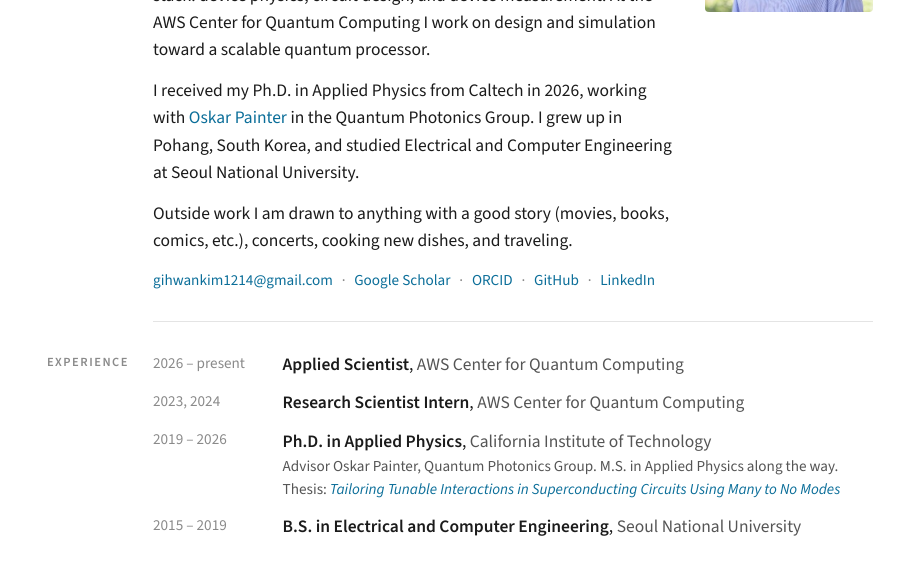
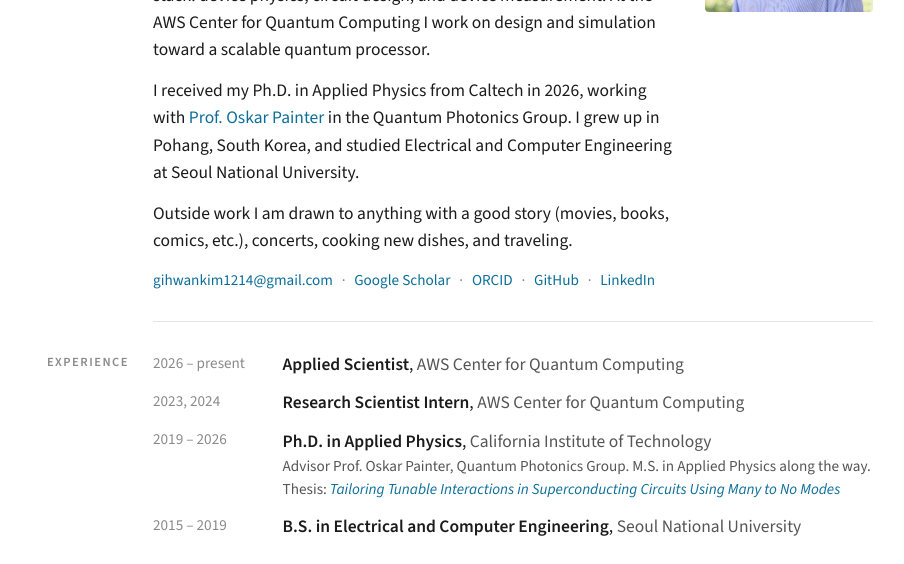
Before and after one commit to gihwan-scqubits/gihwan-scqubits.github.io, a Jekyll site: the page built from index.md, in a window 1280 px wide and 900 px high. Shown: the part 241-805 px from the top of the window, without its empty margins (127-1031 px from the left). Built offline with Jekyll 4.4.1, drawn with Linux system fonts in a browser that asks for light colours.

Commit message:
Prof. Oskar Painter
Co-Authored-By: Claude Fable 5.1 <noreply@anthropic.com>
Claude-Session: https://claude.ai/code/session_01D9GyQzp35NGwXa4HyFQyv5

```diff
--- a/_data/experience.yml
+++ b/_data/experience.yml
@@ -11,7 +11,7 @@ education:
   - degree: Ph.D. in Applied Physics
     org: California Institute of Technology
     dates: 2019 – 2026
-    note: Advisor Oskar Painter, Quantum Photonics Group. M.S. in Applied Physics along the way.
+    note: Advisor Prof. Oskar Painter, Quantum Photonics Group. M.S. in Applied Physics along the way.
     thesis:
       title: Tailoring Tunable Interactions in Superconducting Circuits Using Many to No Modes
       url: https://thesis.caltech.edu/18490/
--- a/index.md
+++ b/index.md
@@ -12,7 +12,7 @@ body_class: home
     device measurement. At the AWS Center for Quantum Computing I work on design and simulation toward
     a scalable quantum processor.</p>
     <p>I received my Ph.D. in Applied Physics from Caltech in 2026, working with
-    <a href="https://painterlab.caltech.edu">Oskar Painter</a> in the Quantum Photonics Group. I grew up
+    <a href="https://painterlab.caltech.edu">Prof. Oskar Painter</a> in the Quantum Photonics Group. I grew up
     in Pohang, South Korea, and studied Electrical and Computer Engineering at Seoul National University.</p>
     <p>Outside work I am drawn to anything with a good story (movies, books, comics, etc.), concerts,
     cooking new dishes, and traveling.</p>
```
